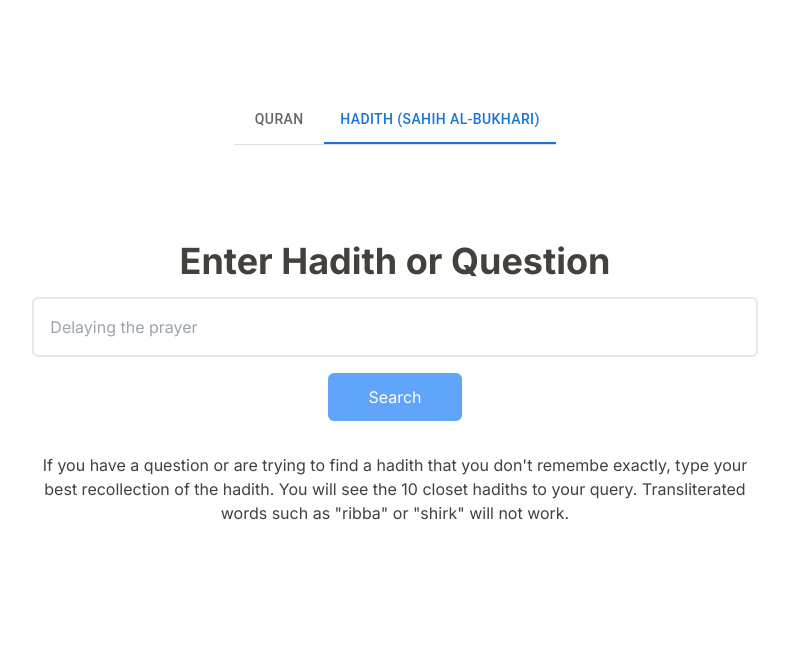
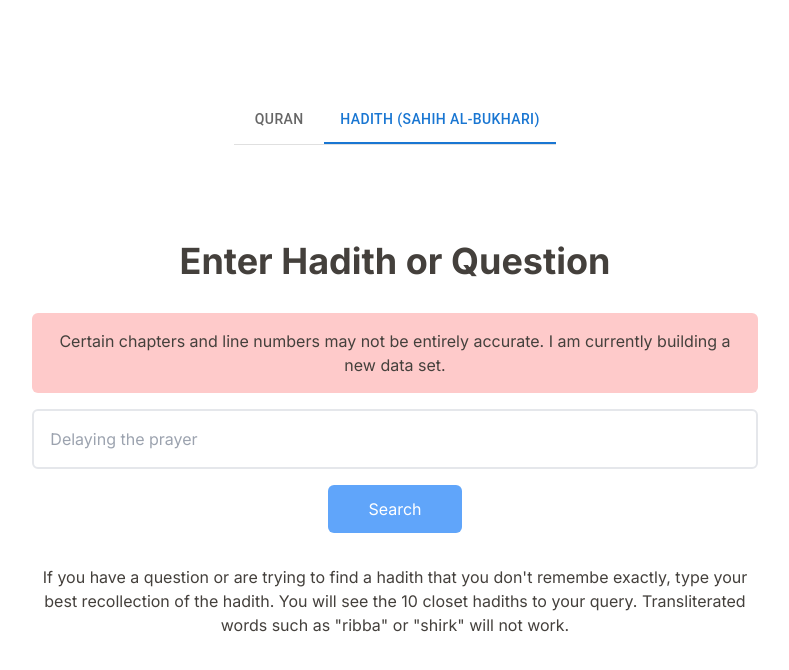
Before and after one commit to icepaq/QuranSearch, a Next.js app in the folder ui/: page / in a window 1280 px wide. Both pictures are taken after a click on the tab "HADITH (SAHIH AL-BUKHARI)". Shown: the top 670 px of the page, without its empty margins (245-1034 px from the left). Built offline with nearby package versions, Linux system fonts and the light colour scheme.

Commit message:
warning label

```diff
--- a/ui/src/app/hadithsearch.tsx
+++ b/ui/src/app/hadithsearch.tsx
@@ -48,6 +48,12 @@
         <h1 className="text-4xl font-bold text-stone-700 my-4 text-center">
           Enter Hadith or Question
         </h1>
+
+        <p className="md:w-8/12 text-center m-4 text-stone-700 bg-red-200 p-4 rounded-md">
+          Certain chapters and line numbers may not be entirely accurate. I am
+          currently building a new data set.
+        </p>
+
         <input
           id="verseinput"
           type="text"
```
